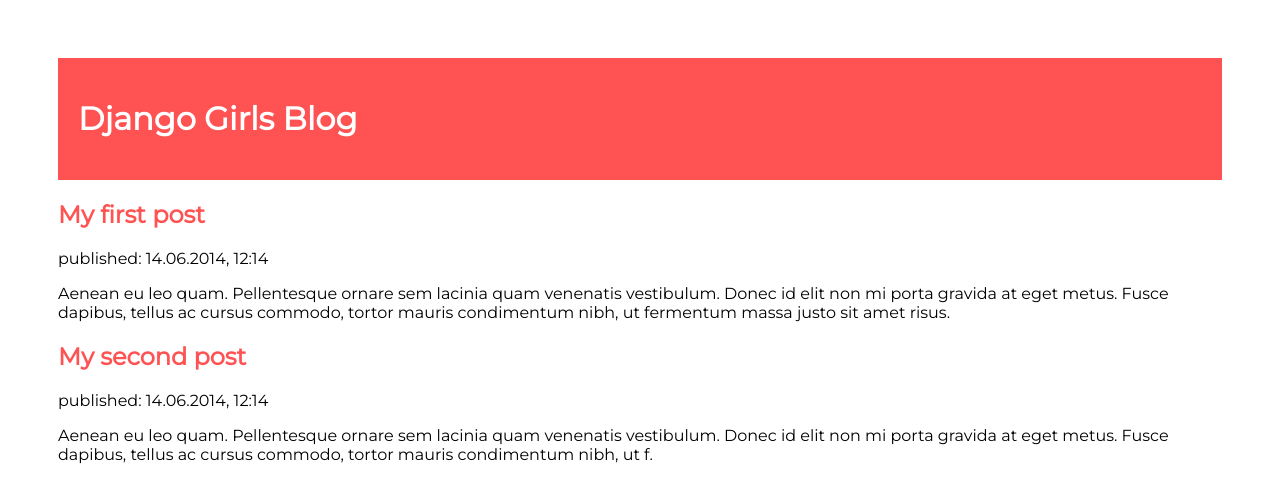
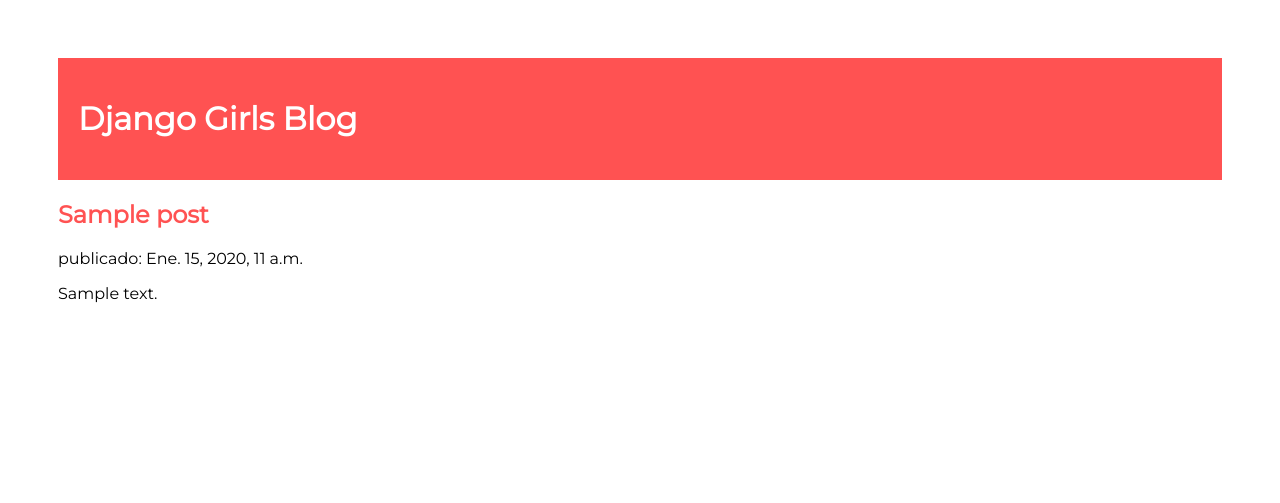
Before and after one commit to crisgrim/python-django-blog, a Django app: page / in a window 1280 px wide. Shown: the top 503 px of the page. Run offline with Django 3.2, Linux system fonts and the light colour scheme; tables that the repository leaves empty hold one stand-in row (values such as "Sample post").

Commit message:
ORM and lis posts

```diff
--- a/blog/templates/blog/post_list.html
+++ b/blog/templates/blog/post_list.html
@@ -33,20 +33,13 @@
     <h1><a href="/">Django Girls Blog</a></h1>
   </div>
 
-  <div>
-    <h2><a href="">My first post</a></h2>
-    <p>published: 14.06.2014, 12:14</p>
-    <p>Aenean eu leo quam. Pellentesque ornare sem lacinia quam venenatis vestibulum. Donec id elit non mi porta
-      gravida at eget metus. Fusce dapibus, tellus ac cursus commodo, tortor mauris condimentum nibh, ut fermentum
-      massa justo sit amet risus.</p>
-  </div>
-
-  <div>
-    <h2><a href="">My second post</a></h2>
-    <p>published: 14.06.2014, 12:14</p>
-    <p>Aenean eu leo quam. Pellentesque ornare sem lacinia quam venenatis vestibulum. Donec id elit non mi porta
-      gravida at eget metus. Fusce dapibus, tellus ac cursus commodo, tortor mauris condimentum nibh, ut f.</p>
-  </div>
+  {% for post in posts %}
+    <div>
+      <h2><a href="">{{ post.title }}</a></h2>
+      <p>publicado: {{ post.published_date }}</p>
+      <p>{{ post.text|linebreaksbr }}</p>
+    </div>
+  {% endfor %}
 </body>
 
 </html>
--- a/blog/views.py
+++ b/blog/views.py
@@ -1,6 +1,8 @@
 from django.shortcuts import render
-
-# Create your views here.
+from django.utils import timezone
+from .models import Post
 
 def post_list(request):
-    return render(request, 'blog/post_list.html', {})
+    # posts = Post.objects.filter(published_date__lte=timezone.now()).order_by('published_date')
+    posts = Post.objects.order_by('published_date')
+    return render(request, 'blog/post_list.html', {'posts': posts})
```
